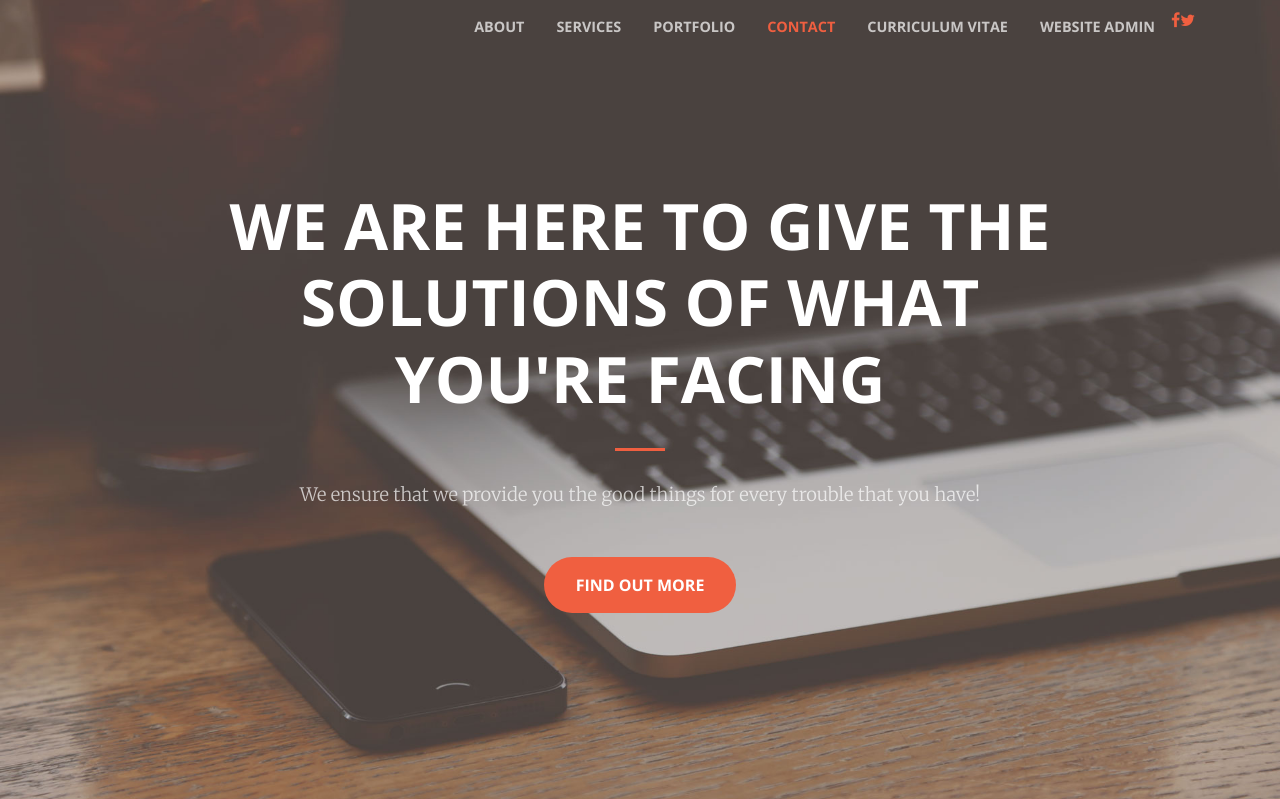
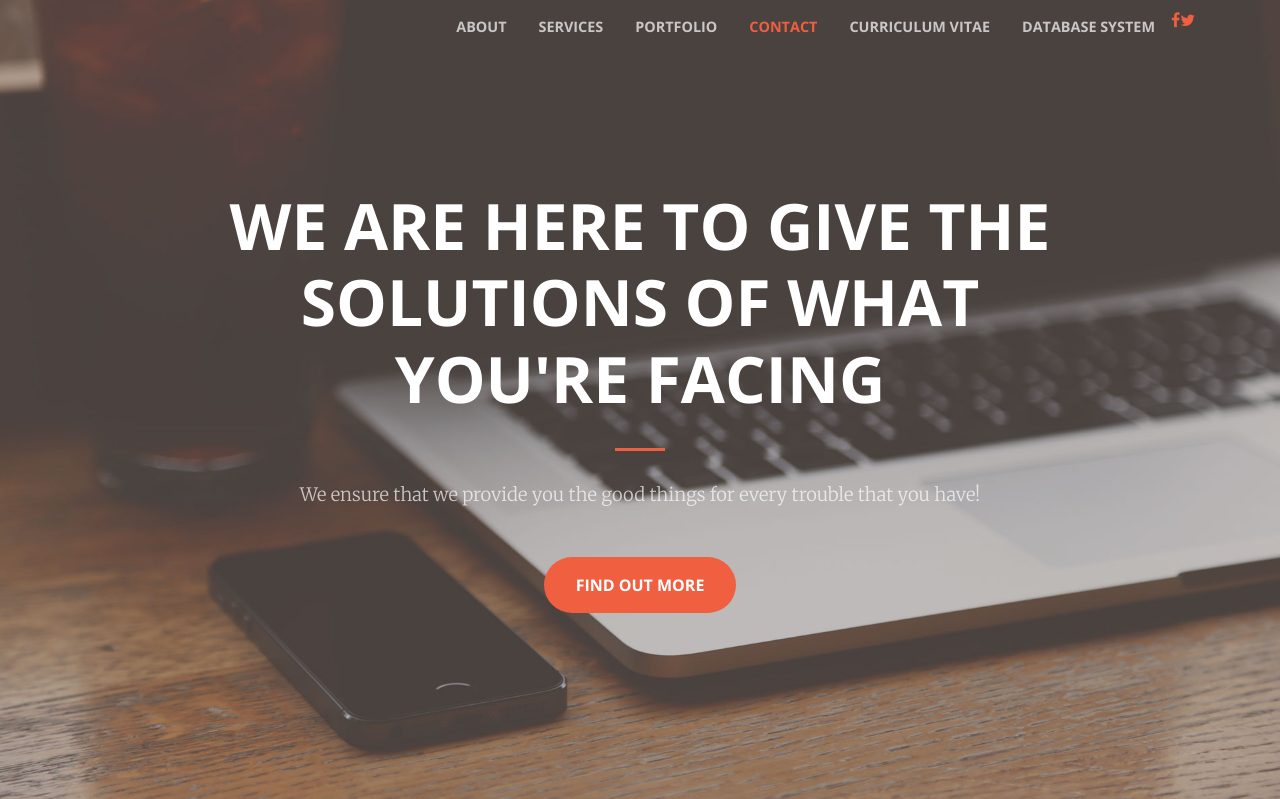
Before and after one commit to januariocosta84/wecreateapp, a Django app: page / in a window 1280 px wide. Shown: the top 799 px of the page. Run offline with Django 3.2, Linux system fonts and the light colour scheme; some libraries are stand-ins or nearby versions.

Commit message:
make it better

```diff
--- a/inventory/templates/index.html
+++ b/inventory/templates/index.html
@@ -55,7 +55,7 @@
               <a class="nav-link js-scroll-trigger" href="#curriculum vitae">Curriculum Vitae</a>
             </li>
             <li class="nav-item">
-              <a class="nav-link js-scroll-trigger" href="/admin/">Website admin</a>
+              <a class="nav-link js-scroll-trigger" href="/login/">Database System</a>
             </li>
             <li><a href="https://www.facebook.com/jnrdacosta" class="fa fa-facebook"></a></li>
             <li><a href="#" class="fa fa-twitter"></a></li>
```
